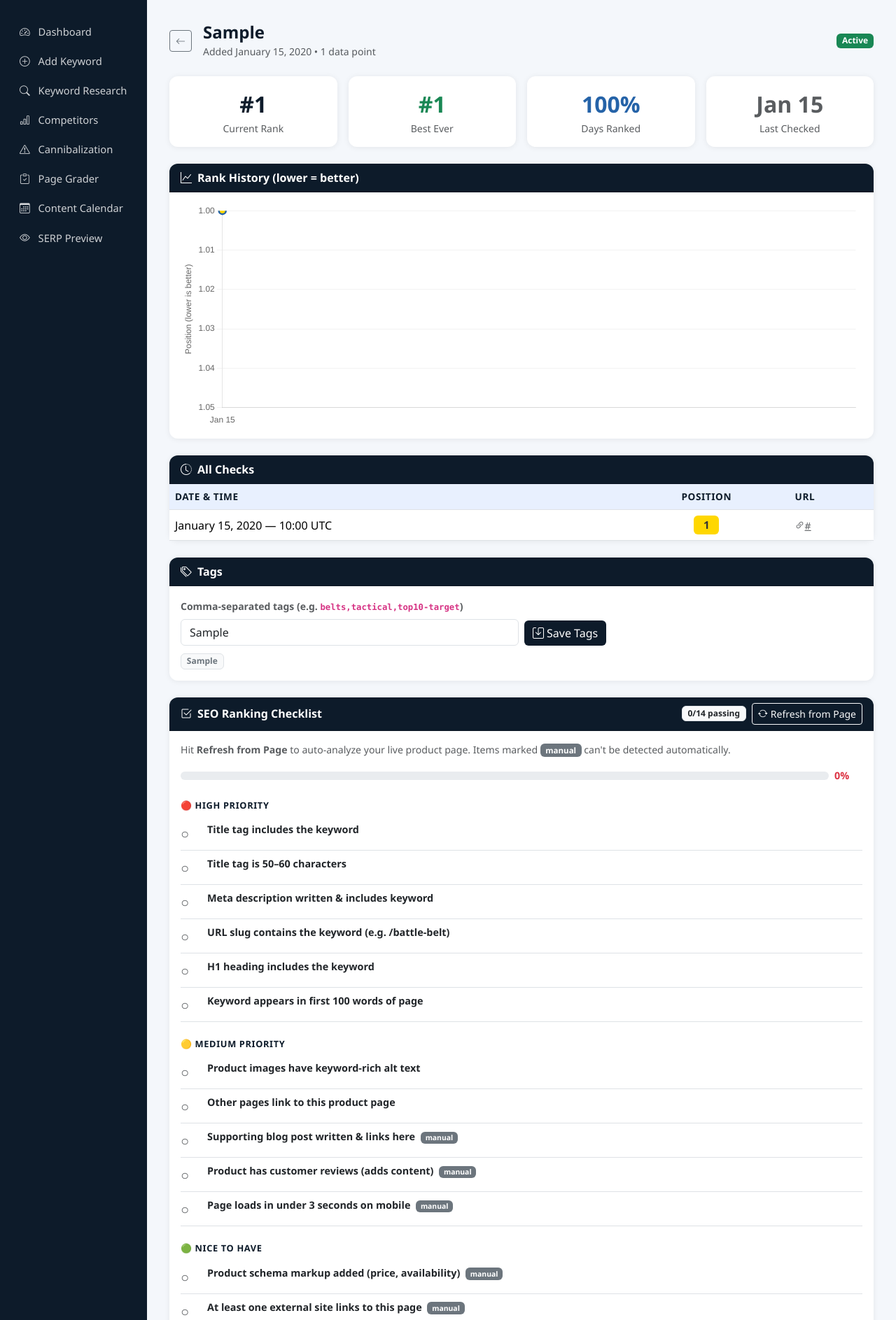
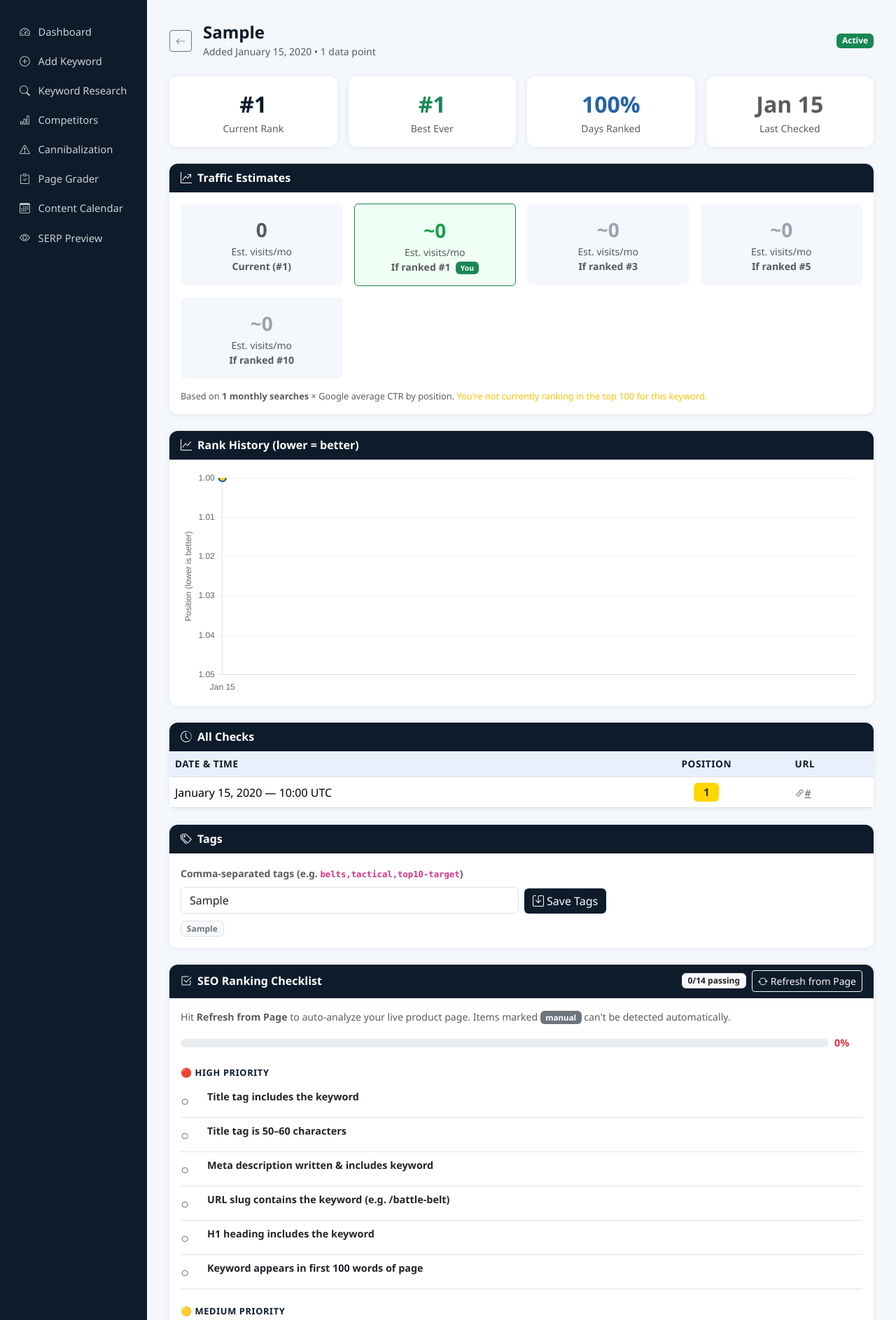
Before and after one commit to maverick-for-jesse/bluealpha-seo-tracker, a Flask app: page /keywords/1/history in a window 1280 px wide. Shown: the part 56-1943 px from the top of the page at 70% size. Run offline with Flask 3, Linux system fonts and the light colour scheme; a user stored in the database is signed in; tables that the repository leaves empty hold one stand-in row (values such as "Sample post").

Commit message:
Add traffic estimates section to keyword history page
- Current estimated visits/month based on rank + stored search volume
- Scenario cards: what traffic looks like at #1, #3, #5, #10
- Highlights current position in green
- Note if no volume data with link to keyword research

```diff
--- a/app.py
+++ b/app.py
@@ -632,6 +632,32 @@ def keyword_history(keyword_id):
     auto_detectable = {"title_tag","title_length","meta_desc","url_slug",
                        "h1_keyword","first_100_words","image_alt","internal_links"}
 
+    # Traffic estimates
+    latest = kw.latest_ranking()
+    current_pos = latest.position if latest else None
+    vol = kw.monthly_volume
+    current_traffic = estimate_traffic(current_pos, vol)
+
+    traffic_scenarios = []
+    if vol:
+        for pos, label in [(1,"#1"), (3,"#3"), (5,"#5"), (10,"#10")]:
+            t = estimate_traffic(pos, vol)
+            traffic_scenarios.append({
+                "pos": pos, "label": label,
+                "traffic": t,
+                "is_current": current_pos == pos,
+                "better_than_current": current_pos is None or pos < current_pos,
+            })
+
+    # Historical traffic trend (last 30 rankings)
+    traffic_history = []
+    for r in reversed(rankings[:30]):
+        traffic_history.append({
+            "date": r.checked_at.strftime("%b %d"),
+            "position": r.position,
+            "traffic": estimate_traffic(r.position, vol) if vol else None,
+        })
+
     return render_template(
         "keyword_history.html",
         kw=kw,
@@ -644,6 +670,11 @@ def keyword_history(keyword_id):
         completed_count=completed_count,
         total_items=len(SEO_CHECKLIST_ITEMS),
         auto_detectable=auto_detectable,
+        current_traffic=current_traffic,
+        current_pos=current_pos,
+        monthly_volume=vol,
+        traffic_scenarios=traffic_scenarios,
+        traffic_history=traffic_history,
     )
 
 
--- a/templates/keyword_history.html
+++ b/templates/keyword_history.html
@@ -67,6 +67,54 @@
     </div>
   </div>
 </div>
+
+<!-- Traffic Estimates -->
+{% if monthly_volume %}
+<div class="card mb-4">
+  <div class="card-header"><i class="bi bi-graph-up-arrow me-2"></i>Traffic Estimates</div>
+  <div class="card-body">
+    <div class="row g-3 mb-3">
+      <!-- Current traffic -->
+      <div class="col-6 col-md-3">
+        <div class="text-center p-3 rounded" style="background:#f4f7fb">
+          <div class="fw-bold fs-3 {% if current_traffic %}text-success{% else %}text-muted{% endif %}">
+            {% if current_traffic %}~{{ "{:,}".format(current_traffic) }}{% else %}0{% endif %}
+          </div>
+          <div class="text-muted small">Est. visits/mo<br><span class="fw-semibold">Current ({% if current_pos %}#{{ current_pos }}{% else %}not ranking{% endif %})</span></div>
+        </div>
+      </div>
+      <!-- Scenarios -->
+      {% for s in traffic_scenarios %}
+      <div class="col-6 col-md-3">
+        <div class="text-center p-3 rounded {% if s.is_current %}border border-success{% endif %}"
+             style="background:{% if s.is_current %}#f0fff4{% else %}#f4f7fb{% endif %}">
+          <div class="fw-bold fs-3" style="color:{% if s.is_current %}#16a34a{% elif s.better_than_current %}#2563a8{% else %}#9ca3af{% endif %}">
+            ~{{ "{:,}".format(s.traffic) }}
+          </div>
+          <div class="text-muted small">Est. visits/mo<br>
+            <span class="fw-semibold">If ranked {{ s.label }}</span>
+            {% if s.is_current %}<span class="badge bg-success ms-1" style="font-size:.65rem">You</span>{% endif %}
+          </div>
+        </div>
+      </div>
+      {% endfor %}
+    </div>
+
+    <div class="text-muted" style="font-size:.8rem">
+      Based on <strong>{{ "{:,}".format(monthly_volume) }} monthly searches</strong> × Google average CTR by position.
+      {% if not current_traffic %}
+        <span class="text-warning">You're not currently ranking in the top 100 for this keyword.</span>
+      {% endif %}
+    </div>
+  </div>
+</div>
+{% elif not monthly_volume %}
+<div class="alert mb-4" style="background:#fff8e1;border:1px solid #ffd54f;border-radius:10px;font-size:.88rem">
+  <i class="bi bi-info-circle me-2"></i>
+  <strong>No search volume data.</strong> Go to <a href="{{ url_for('keyword_research') }}">Keyword Research</a>,
+  search for "{{ kw.keyword }}", and click Track to unlock traffic estimates.
+</div>
+{% endif %}
 
 <!-- Chart -->
 <div class="card mb-4">
```
